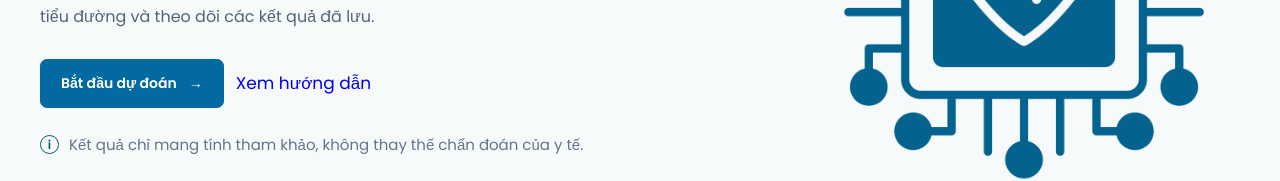
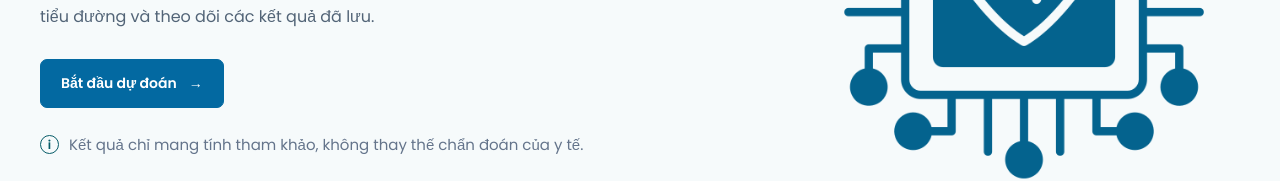
Before and after one commit to danghaonguyen/python-medical-app, a React (Vite) app in the folder frontend/: page / in a window 1280 px wide. Shown: the part 376-557 px from the top of the page. Built offline with nearby package versions, Linux system fonts and the light colour scheme; no server answers; some icons are missing.

Commit message:
Remove secondary button for instructions
Removed the secondary button link to the instructions.

```diff
--- a/frontend/src/components/pages/home/HomePage.jsx
+++ b/frontend/src/components/pages/home/HomePage.jsx
@@ -50,10 +50,6 @@ const HomePage = () => {
                   Bắt đầu dự đoán
                   <span aria-hidden="true">→</span>
                 </Link>
-
-                <a href="/intrust" className="home-secondary-button">
-                  Xem hướng dẫn
-                </a>
               </div>
 
               <div className="home-intro-note">
```
